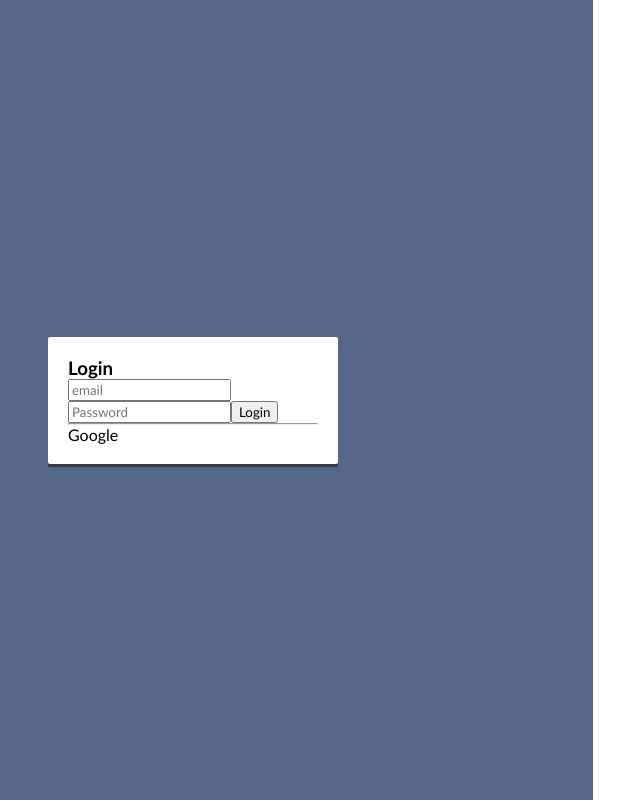
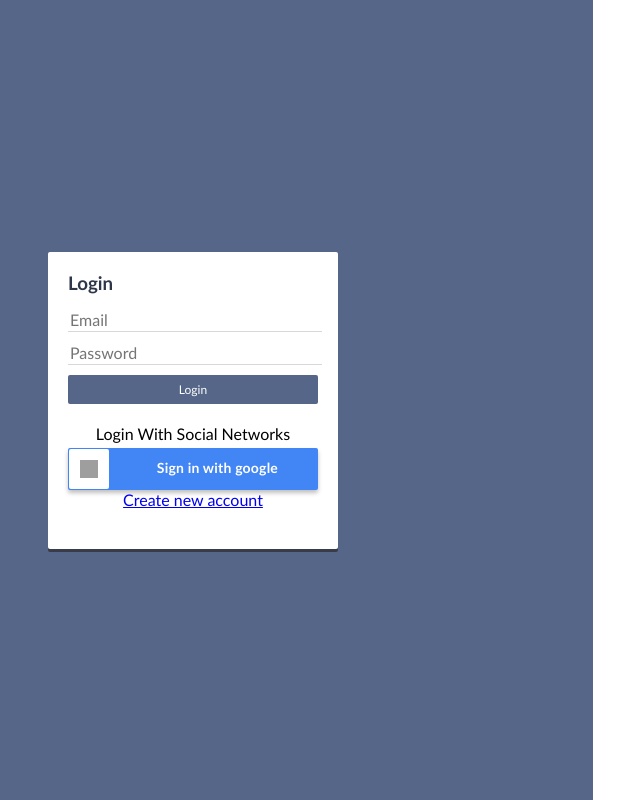
Before and after one commit to kamilodev/React-Exercises, a React app in the folder 07-journal-app/: page /auth/login in a window 1280 px wide. Shown: the whole page, without its empty margins (207-847 px from the left). Built offline with nearby package versions, Linux system fonts and the light colour scheme; grey boxes are pictures that could not be loaded.

Commit message:
Styling LoginScreen

```diff
--- a/07-journal-app/src/components/auth/LoginScreen.js
+++ b/07-journal-app/src/components/auth/LoginScreen.js
@@ -1,16 +1,46 @@
 import React from 'react'
+import { Link } from 'react-router-dom'
 
 export const LoginScreen = () => {
 	return (
 		<div>
-			<h3>Login</h3>
+			<h3 className='auth__title'>Login</h3>
 
 			<form action=''>
-				<input type='text' placeholder='email' name='email' />
-				<input type='password' placeholder='Password' name='password' />
-				<button type='submit'>Login</button>
-				<hr />
-				Google
+				<input
+					className='auth__input'
+					type='text'
+					placeholder='Email'
+					name='email'
+					autoComplete='off'
+				/>
+				<input
+					className='auth__input'
+					type='password'
+					placeholder='Password'
+					name='password'
+					autoComplete='off'
+				/>
+				<button type='submit' className='btn btn-primary btn-block'>
+					Login
+				</button>
+
+				<div className='auth__social-networks'>
+					<p>Login With Social Networks</p>
+					<div className='google-btn'>
+						<div className='google-icon-wrapper'>
+							<img
+								className='google-icon'
+								src='https://upload.wikimedia.org/wikipedia/commons/5/53/Google_%22G%22_Logo.svg'
+								alt='google button'
+							/>
+						</div>
+						<p className='btn-text'>
+							<b>Sign in with google</b>
+						</p>
+					</div>
+					<Link to='/auth/register'>Create new account</Link>
+				</div>
 			</form>
 		</div>
 	)
--- a/07-journal-app/src/styles/base/_settings.scss
+++ b/07-journal-app/src/styles/base/_settings.scss
@@ -1,4 +1,8 @@
 // Colors
 $primary: #566688;
 $dark-grey: #393b4a;
-$light-gray: #d8d8d8;
+$light-grey: #d8d8d8;
+
+$white: #fff;
+$google-blue: #4285f4;
+$button-active-blue: #1669f2;
--- a/07-journal-app/src/styles/components/_auth.scss
+++ b/07-journal-app/src/styles/components/_auth.scss
@@ -15,3 +15,45 @@
 	padding: 20px;
 	width: 250px;
 }
+
+.auth__title {
+	color: darken($color: $primary, $amount: 20);
+	margin-bottom: 15px;
+}
+
+.auth__input {
+	color: $dark-grey;
+	border: 0px;
+	border-bottom: 1px solid $light-grey;
+	font-size: 16px;
+	margin-bottom: 10px;
+	height: 20px;
+	width: 100%;
+
+	transition: border-bottom 0.3s ease;
+
+	&:focus {
+		border-bottom: 1px solid $primary;
+		outline: none;
+	}
+}
+
+.auth__social-networks {
+	align-items: center;
+	display: flex;
+	justify-content: center;
+	flex-direction: column;
+	padding-top: 20px;
+	padding-bottom: 20px;
+	width: 100%;
+}
+
+.auth__alert-error {
+	background-color: red;
+	border-radius: 5px;
+	color: white;
+	display: flex;
+	justify-content: center;
+	margin-bottom: 10px;
+	padding: 5px;
+}
--- /dev/null
+++ b/07-journal-app/src/styles/components/_buttons.scss
@@ -0,0 +1,71 @@
+.btn {
+	background-color: transparent;
+	border: none;
+	color: white;
+	cursor: pointer;
+	font-size: 12px;
+	padding: 7px 10px 7px 10px;
+
+	&:focus {
+		outline: none;
+	}
+}
+
+.btn-primary {
+	background-color: $primary;
+	border-radius: 2px;
+
+	&:disabled {
+		background-color: lighten($color: $primary, $amount: 20);
+	}
+
+	&:hover {
+		background-color: darken($color: $primary, $amount: 10);
+	}
+}
+
+.btn-block {
+	width: 100%;
+}
+
+.google-btn {
+	cursor: pointer;
+	margin-top: 5px;
+	width: 100%;
+	height: 42px;
+	background-color: $google-blue;
+	border-radius: 2px;
+	box-shadow: 0 3px 4px 0 rgba(0, 0, 0, 0.25);
+
+	transition: box-shadow 0.3s ease;
+
+	.google-icon-wrapper {
+		position: absolute;
+		margin-top: 1px;
+		margin-left: 1px;
+		width: 40px;
+		height: 40px;
+		border-radius: 2px;
+		background-color: $white;
+	}
+	.google-icon {
+		position: absolute;
+		margin-top: 11px;
+		margin-left: 11px;
+		width: 18px;
+		height: 18px;
+	}
+	.btn-text {
+		float: right;
+		margin: 11px 40px 0 0;
+		color: $white;
+		font-size: 14px;
+		letter-spacing: 0.2px;
+	}
+	&:hover {
+		box-shadow: 0 0 6px $google-blue;
+	}
+	&:active {
+		background: $button-active-blue;
+	}
+}
--- a/07-journal-app/src/styles/styles.scss
+++ b/07-journal-app/src/styles/styles.scss
@@ -1,3 +1,4 @@
 @import './base/settings';
 @import './base/base';
-@import './components/auth'; // Components
+@import './components/auth';
+@import './components/buttons'; // Components
```
